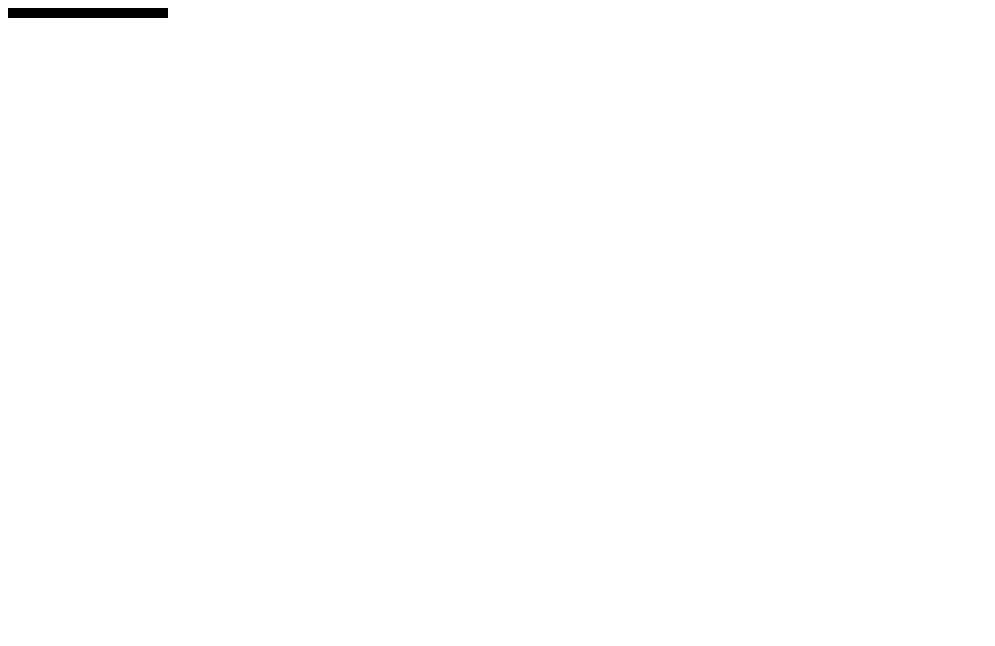
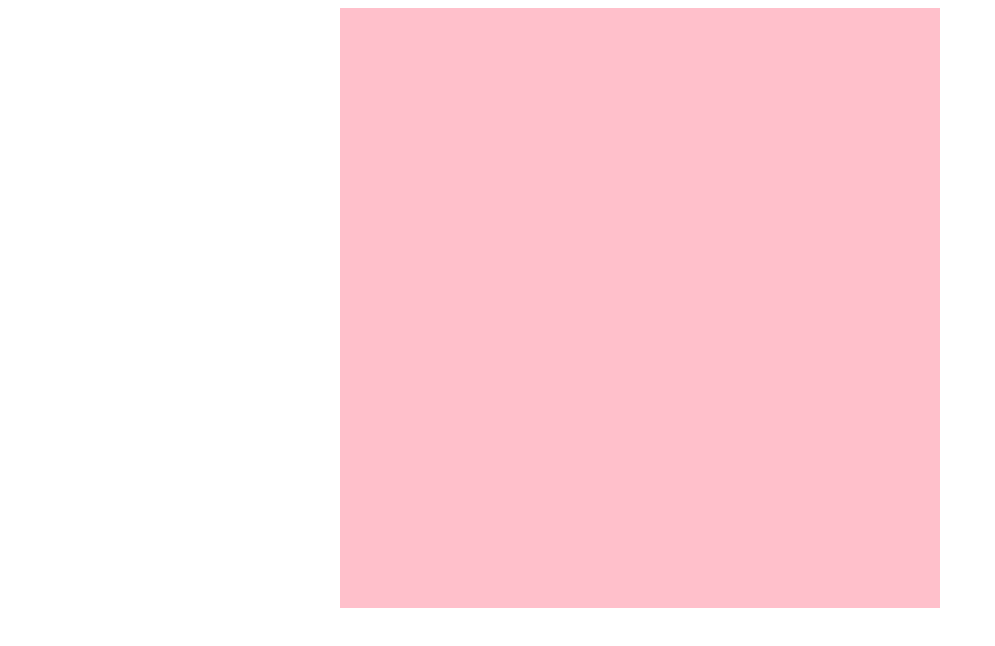
Before and after one commit to burntraisin/etch-a-sketch, a plain HTML site: page index.html in a window 1280 px wide. Shown: the whole page, without its empty margins (0-995 px from the left). Drawn offline with Linux system fonts and the light colour scheme.

Commit message:
Create grid based on CSS Grid

```diff
--- a/index.html
+++ b/index.html
@@ -7,6 +7,8 @@
     </head>
     <body>
         <script src="script.js" defer></script>
-        <div class="grid"></div>
+        <div class="grid-container">
+            <div class="grid"></div>
+        </div>
     </body>
 </html>
--- a/script.js
+++ b/script.js
@@ -1,14 +1,14 @@
+// ETCH A SKETCH CANVAS
+
 const container = document.querySelector(".grid");
-let widthValue = 16;
 
-function createCanvas(widthValue) {
-    for (let i = 0; i < widthValue; i += 1) {
-        const div = document.createElement("div");
-        div.style.backgroundColor = "black";
-        div.style.width = "10px";
-        div.style.height = "10px";
-        container.appendChild(div);
-    }
-}
+let canvasDimensions = 16; //will grab from user input
+let gridUnitSize = "1fr ";
+let gridSize = gridUnitSize.repeat(canvasDimensions).trimEnd(); // 1fr per 1 unit of canvasDimensions
 
-createCanvas(widthValue);
+container.style.width = "600px";
+container.style.height = "600px";
+container.style.display = "grid";
+container.style.backgroundColor = "pink";
+container.style.gridTemplateColumns = gridSize;
+container.style.gridTemplateRows = gridSize;
--- a/styles.css
+++ b/styles.css
@@ -1,3 +1,4 @@
-.grid {
+.grid-container {
     display: flex;
+    justify-content: center;
 }
```
Also changed, not shown: 1 other file.
